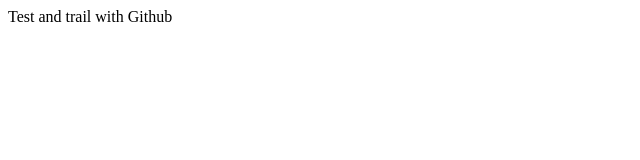
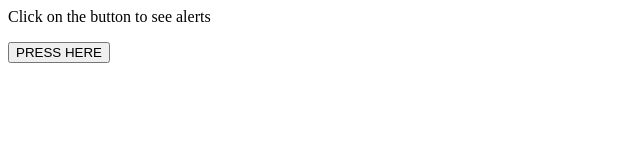
Before and after one commit to ahanlei/ahanlei.github.io, a plain HTML site: page index.html in a window 1280 px wide. Shown: the whole page, without its empty margins (0-640 px from the left). Drawn offline with Linux system fonts and the light colour scheme.

Commit message:
Update index.html

```diff
--- a/index.html
+++ b/index.html
@@ -1,5 +1,14 @@
+<!--onclick is a single click, ondblclick is a double click-->
 <html>
-  <body>
-    <p>Test and trail with Github</p>
-  </body>
-  </html>
+<script>
+	function AlertMessage(){
+		alert("Welcome to Kaalrav Launch Event");
+		alert("HELLO");
+	}
+
+</script>
+<body>
+	<p>Click on the button to see alerts</p>
+	<button onclick="AlertMessage()">PRESS HERE</button>
+</body>
+</html>
```
